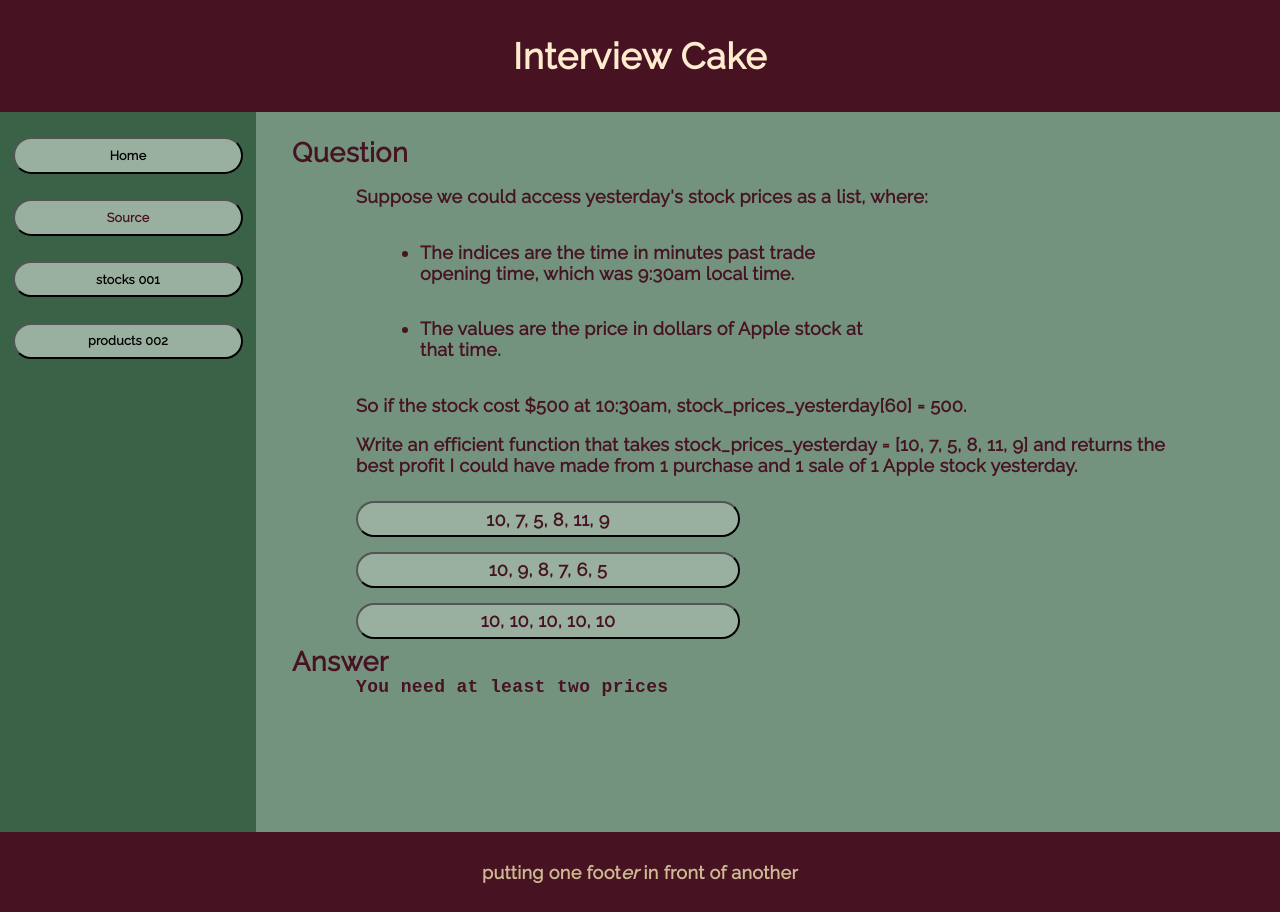
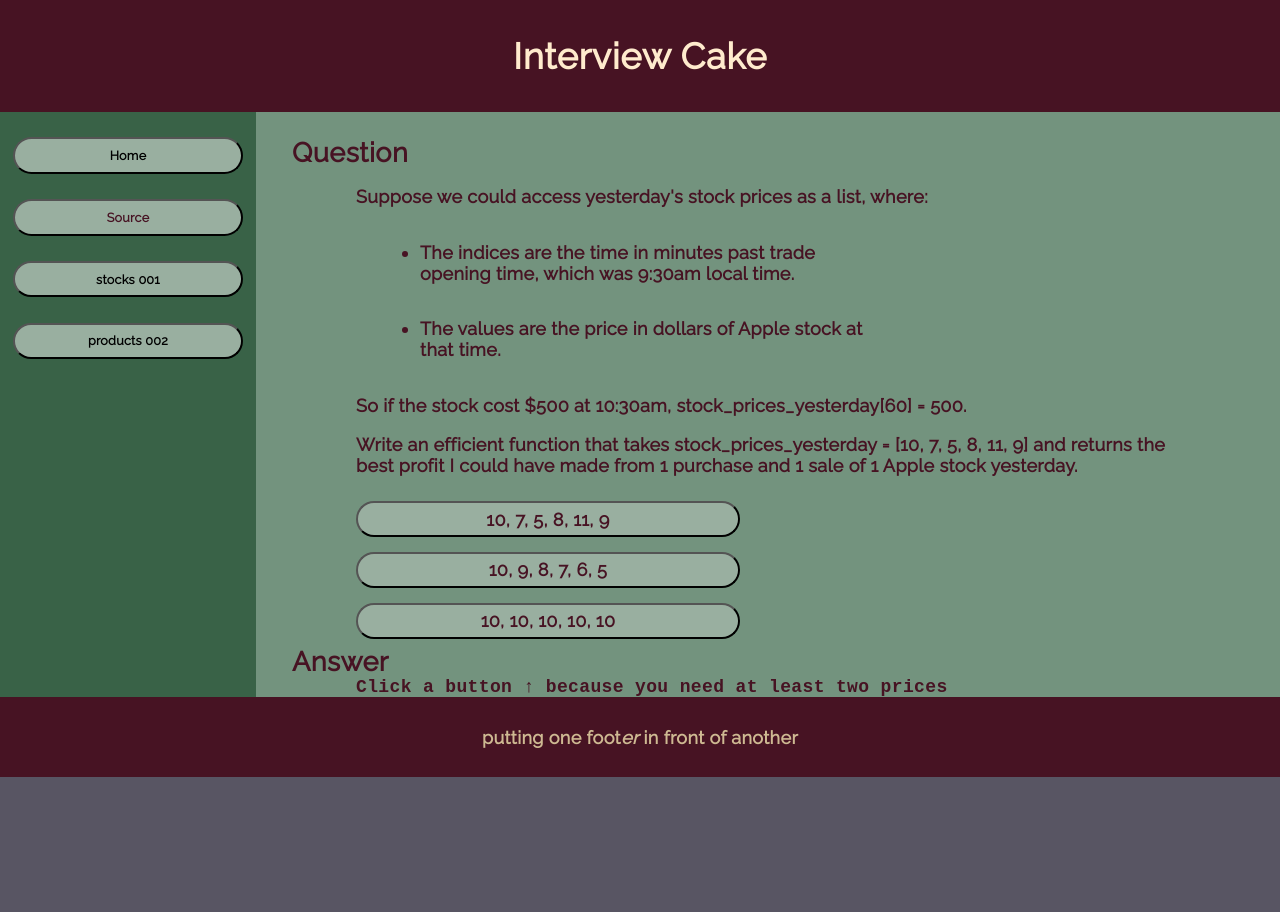
Before and after one commit to tuningmind-tiy/interview-cake, a React (Create React App) app: page / in a window 1280 px wide. After the commit the page ends 800 px from the top, so only its background shows below. Built offline with nearby package versions, Linux system fonts and the light colour scheme; a web font is replaced by a local one.

Commit message:
Update stocks

```diff
--- a/public/index.html
+++ b/public/index.html
@@ -4,39 +4,16 @@
     <meta charset="utf-8">
     <meta name="viewport" content="width=device-width, initial-scale=1, shrink-to-fit=no">
     <meta name="theme-color" content="#000000">
-    <!--
-      manifest.json provides metadata used when your web app is added to the
-      homescreen on Android. See https://developers.google.com/web/fundamentals/engage-and-retain/web-app-manifest/
-    -->
     <link href="https://fonts.googleapis.com/css?family=Overpass+Mono|Raleway" rel="stylesheet">
     <link rel="manifest" href="%PUBLIC_URL%/manifest.json">
     <link rel="shortcut icon" href="%PUBLIC_URL%/favicon.ico">
-
-    <!--
-      Notice the use of %PUBLIC_URL% in the tags above.
-      It will be replaced with the URL of the `public` folder during the build.
-      Only files inside the `public` folder can be referenced from the HTML.
-
-      Unlike "/favicon.ico" or "favicon.ico", "%PUBLIC_URL%/favicon.ico" will
-      work correctly both with client-side routing and a non-root public URL.
-      Learn how to configure a non-root public URL by running `npm run build`.
-    -->
     <title>Interview Cake</title>
   </head>
   <body class='App'>
     <noscript>
       You need to enable JavaScript to run this app.
     </noscript>
-    <div id="root"></div>
-    <!--
-      This HTML file is a template.
-      If you open it directly in the browser, you will see an empty page.
-
-      You can add webfonts, meta tags, or analytics to this file.
-      The build step will place the bundled scripts into the <body> tag.
-
-      To begin the development, run `npm start` or `yarn start`.
-      To create a production bundle, use `npm run build` or `yarn build`.
-    -->
+    <div id="root">
+    </div>
   </body>
 </html>
--- a/src/App.css
+++ b/src/App.css
@@ -63,9 +63,7 @@
   display: flex;
   flex-direction: column;
   padding-left: 2em;
-  padding-top: .5em;
-  min-height: 40em; }
-
+  padding-top: .5em; }
   section div {
     width: 90%;
     text-align: left; }
@@ -114,11 +112,9 @@
   justify-content: space-around;
   height: 19vh;
   padding-left: 5vw; }
-
   #mysection ul li {
     padding: 0;
     margin: 0; }
-
     #mysection ul li button {
       color: #471323;
       width: 30vw;
@@ -141,7 +137,6 @@
   flex-direction: row;
   justify-content: center;
   align-items: center; }
-
   footer p {
     padding-top: 0; }
 
--- a/src/App.js
+++ b/src/App.js
@@ -27,6 +27,7 @@
   }
 
   componentDidMount() {
+      console.log("clientHeight: ", document.getElementById('mysection').clientHeight)
       this.setState({
         height: document.getElementById('mysection').clientHeight
       })
--- a/src/App.scss
+++ b/src/App.scss
@@ -71,7 +71,6 @@
   flex-direction: column;
   padding-left: 2em;
   padding-top: .5em;
-  min-height: 40em;
   div {
     width: 90%;
     text-align: left;
--- a/src/components/Stocks.js
+++ b/src/components/Stocks.js
@@ -11,13 +11,11 @@
   }
 
   get_max_profit(yesterday) {
-    console.log("typeof(yesterday): ", typeof(yesterday))
-    console.log("yesterday: ", yesterday)
-    if (yesterday.length < 2) { return 'You need at least two prices' }
+    if (yesterday.length < 2) { return 'Click a button ↑ because you need at least two prices' }
     const finalPrice = yesterday[yesterday.length-1]
 
+    //let maxProfit = Math.max(...yesterday) - Math.min(...yesterday)
     let minPrice = yesterday[0]
-    //let maxProfit = Math.max(...yesterday) - Math.min(...yesterday)
     let maxProfit = yesterday[1] - yesterday[0]
     for (let i=1; i<yesterday.length; i++) {
       let currentPrice = yesterday[i]
@@ -35,11 +33,11 @@
       let phrase = ('The best profit yesterday was purchase of '
           + '$' + yesterday[yesterday.indexOf(minPrice)]
           + ' at '
-          + ((Number(9) + yesterday.indexOf(minPrice)%12) + ':30'
+          + ((Number(9) + ':3' + yesterday.indexOf(minPrice))
           + ' and sale of '
           + '$' + yesterday[yesterday.indexOf(minPrice + maxProfit)]
           + ' at '
-          + ((Number(9) + yesterday.indexOf(minPrice + maxProfit))%12) + ':30'
+          + ((Number(9) + ':3' + yesterday.indexOf(minPrice + maxProfit)))
           + ' for a spread of $' + maxProfit)
       )
       return phrase
```
Also changed, not shown: 1 other file (tests, documents, lock files or other folders). Lines whose indentation alone changed are shown as unchanged.
